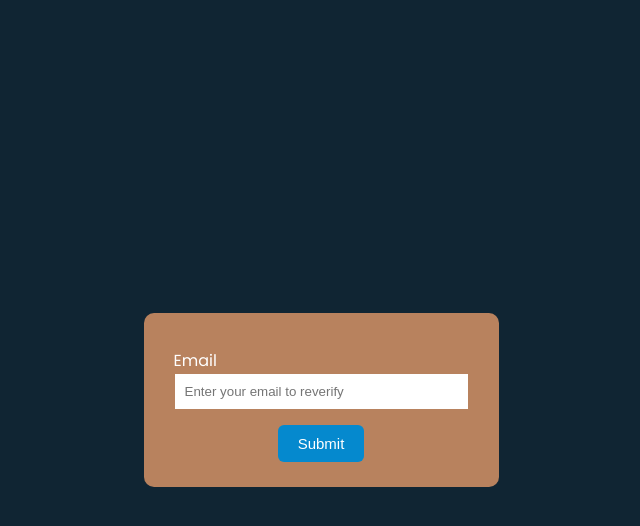
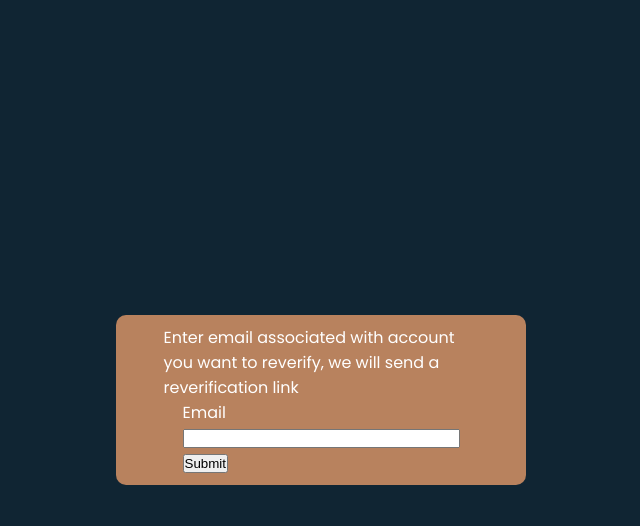
Before and after one commit to Emogy-reunion/E-commerce_app, a Flask app: page /resend_verification_email in a window 1280 px wide. Shown: the top 526 px of the page, without its empty margins (319-959 px from the left). Run offline with Flask 3, Linux system fonts and the light colour scheme.

Commit message:
modify the reverification page and style it to satisfy the necessary requirements

```diff
--- a/static/css/reverification.css
+++ b/static/css/reverification.css
@@ -17,7 +17,7 @@ body {
 }
 
 #container {
-	max-width: 450px;
+	width: 350px;
 	padding: 10px 30px;
 	display: flex;
 	flex-direction: column;
@@ -27,11 +27,16 @@ body {
 	border-radius: 10px;
 }
 
+#container p {
+	width: 90%;
+	box-sizing: border-box;
+
 .alert {
 	border: 1px solid transparent;
 	padding: 10px 20px;
 	border-radius: 5px;
-	width: 88%;
+	box-sizing: border-box;
+	width: 90%;
 }
 
 .alert-success {
@@ -59,6 +64,8 @@ body {
 
 form {
 	margin-top: 10px;
+	box-sizing: border-box;
+	width: 90%;
 }
 
 form div {
@@ -73,6 +80,8 @@ form label {
 input[type='text'] {
 	padding: 10px;
 	border: 1px solid #b8825e;
+	width: 100%;
+	box-sizing: border-box;
 }
 
 input[type='submit'] {
--- a/templates/reverification.html
+++ b/templates/reverification.html
@@ -7,6 +7,7 @@
 	</head>
 	<body>
 		<div id='container'>
+			<p>Enter email associated with account you want to reverify, we will send a reverification link</p>
 			{% with messages=get_flashed_messages(with_categories=true) %}
 				{% if messages %}
 					{% for category, message in messages %}
@@ -21,7 +22,7 @@
 				{{ form.hidden_tag() }}
 
 				<div>
-					{{ form.email.label }}<br> {{ form.email(size=32, placeholder='Enter your email to reverify') }}
+					{{ form.email.label }}<br> {{ form.email(size=32) }}
 					{% if form.email.errors %}
 						{% for error in form.errors %}
 							<p class='error'>{{ error }}</p>
```
